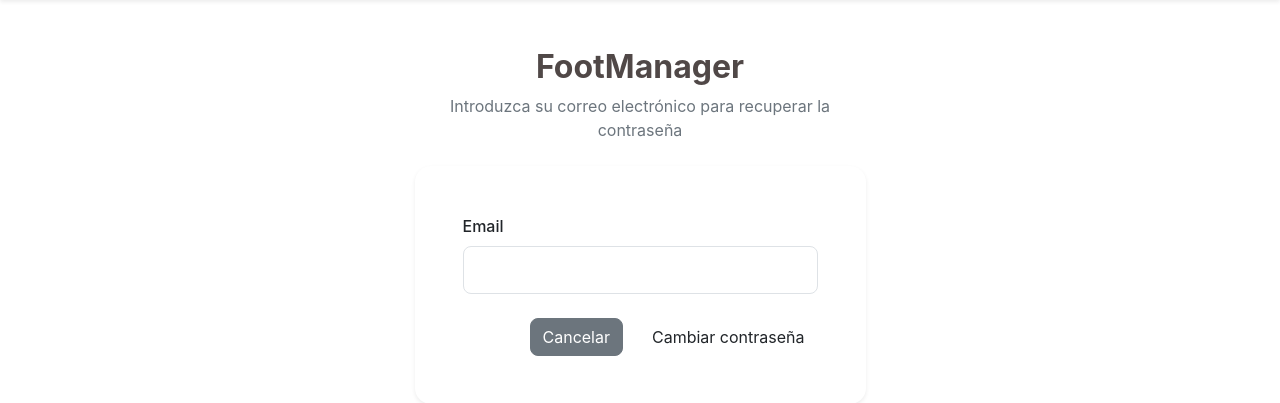
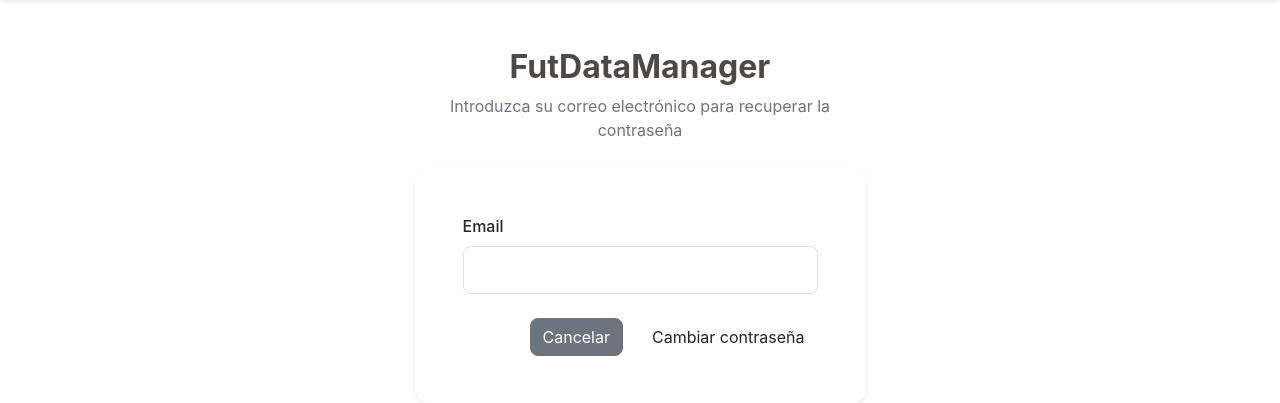
Before and after one commit to juancarlospizarro/django-football-stats, a Django app: page /auth/password_forget/ in a window 1280 px wide. Shown: the part 96-499 px from the top of the page. Run offline with Django 5.2, Linux system fonts and the light colour scheme; some libraries are stand-ins or nearby versions.

Commit message:
Cambio en el nombre de la aplicación en las diferentes vistas de usuario.

```diff
--- a/usuarios/templates/usuarios/login.html
+++ b/usuarios/templates/usuarios/login.html
@@ -1,6 +1,6 @@
 {% extends "includes/base.html" %}
 {% load static %}
-{% block title %}FootManager - Iniciar sesión{% endblock %}
+{% block title %}FutDataManager - Iniciar sesión{% endblock %}
 {% block content %}
 <main class="d-flex align-items-center py-5">
         <div class="container">
@@ -10,7 +10,7 @@
 
                     <!-- Títulos -->
                     <div class="text-center mb-4">
-                        <h1 class="h2 fw-bold text-foot-darkgray">FootManager</h1>
+                        <h1 class="h2 fw-bold text-foot-darkgray">FutDataManager</h1>
                         <p class="text-secondary">Introduzca la información para iniciar sesión</p>
                     </div>
 
--- a/usuarios/templates/usuarios/new_password.html
+++ b/usuarios/templates/usuarios/new_password.html
@@ -1,6 +1,6 @@
 {% extends "includes/base.html" %}
 {% load static %}
-{% block title %}FootManager - Restablecer contraseña{% endblock %}
+{% block title %}FutDataManager - Restablecer contraseña{% endblock %}
 {% block content %}
 <main class="d-flex align-items-center py-5">
     <div class="container">
@@ -8,7 +8,7 @@
             <div class="col-12 col-md-8 col-lg-6 col-xl-5">
 
                 <div class="text-center mb-4">
-                    <h1 class="h2 fw-bold text-foot-darkgray">FootManager</h1>
+                    <h1 class="h2 fw-bold text-foot-darkgray">FutDataManager</h1>
                     <p class="text-secondary">Introduzca su nueva contraseña</p>
                 </div>
 
--- a/usuarios/templates/usuarios/new_password_done.html
+++ b/usuarios/templates/usuarios/new_password_done.html
@@ -1,6 +1,6 @@
 {% extends "includes/base.html" %}
 {% load static %}
-{% block title %}FootManager - Restablecer contraseña{% endblock %}
+{% block title %}FutDataManager - Restablecer contraseña{% endblock %}
 {% block content %}
 <main class="d-flex align-items-center py-5">
     <div class="container">
@@ -8,7 +8,7 @@
             <div class="col-12 col-md-8 col-lg-6 col-xl-5">
 
                 <div class="text-center mb-4">
-                    <h1 class="h2 fw-bold text-foot-darkgray">FootManager</h1>
+                    <h1 class="h2 fw-bold text-foot-darkgray">FutDataManager</h1>
                     <p class="text-secondary">Introduzca su nueva contraseña</p>
                 </div>
 
--- a/usuarios/templates/usuarios/password_forget.html
+++ b/usuarios/templates/usuarios/password_forget.html
@@ -1,6 +1,6 @@
 {% extends "includes/base.html" %}
 {% load static %}
-{% block title %}FootManager - Restablecer contraseña{% endblock %}
+{% block title %}FutDataManager - Restablecer contraseña{% endblock %}
 {% block content %}
 <main class="d-flex align-items-center py-5">
     <div class="container">
@@ -8,7 +8,7 @@
             <div class="col-12 col-md-8 col-lg-6 col-xl-5">
 
                 <div class="text-center mb-4">
-                    <h1 class="h2 fw-bold text-foot-darkgray">FootManager</h1>
+                    <h1 class="h2 fw-bold text-foot-darkgray">FutDataManager</h1>
                     <p class="text-secondary">Introduzca su correo electrónico para recuperar la contraseña</p>
                 </div>
 
--- a/usuarios/templates/usuarios/password_forget_done.html
+++ b/usuarios/templates/usuarios/password_forget_done.html
@@ -1,6 +1,6 @@
 {% extends "includes/base.html" %}
 {% load static %}
-{% block title %}FootManager - Restablecer contraseña{% endblock %}
+{% block title %}FutDataManager - Restablecer contraseña{% endblock %}
 {% block content %}
 <main class="d-flex align-items-center py-5">
     <div class="container">
@@ -8,7 +8,7 @@
             <div class="col-12 col-md-8 col-lg-6 col-xl-5">
 
                 <div class="text-center mb-4">
-                    <h1 class="h2 fw-bold text-foot-darkgray">FootManager</h1>
+                    <h1 class="h2 fw-bold text-foot-darkgray">FutDataManager</h1>
                     <p class="text-secondary">Introduzca su correo electrónico para recuperar la contraseña</p>
                 </div>
 
--- a/usuarios/templates/usuarios/password_forget_email.html
+++ b/usuarios/templates/usuarios/password_forget_email.html
@@ -50,11 +50,11 @@
 </head>
 <body>
   <div class="container">
-    <h1>FootManager - Restablecer contraseña</h1>
+    <h1>FutDataManager - Restablecer contraseña</h1>
 
     <p>Hola {{ user.get_full_name|default:user.username }},</p>
 
-    <p>Hemos recibido una solicitud para restablecer la contraseña de tu cuenta de FootManager ({{ user.email }}).</p>
+    <p>Hemos recibido una solicitud para restablecer la contraseña de tu cuenta de FutDataManager ({{ user.email }}).</p>
 
     <p>Para crear una nueva contraseña, haz clic en el siguiente botón:</p>
 
@@ -70,7 +70,7 @@
     <p>Si no solicitaste este cambio, puedes ignorar este correo.</p>
 
     <div class="footer">
-      <p>Gracias por usar FootManager.<br>— El equipo de desarrollo</p>
+      <p>Gracias por usar FutDataManager.<br>— El equipo de desarrollo</p>
     </div>
   </div>
 </body>
--- a/usuarios/templates/usuarios/password_forget_subject.txt
+++ b/usuarios/templates/usuarios/password_forget_subject.txt
@@ -1 +1 @@
-Restablecer contraseña - FootManager
+Restablecer contraseña - FutDataManager
--- a/usuarios/templates/usuarios/signin.html
+++ b/usuarios/templates/usuarios/signin.html
@@ -1,5 +1,5 @@
 {% extends "includes/base.html" %}
-{% block title %}FootManager - Registrarse{% endblock %}
+{% block title %}FutDataManager - Registrarse{% endblock %}
 {% load static %}
 {% block content %}
 <main class="d-flex align-items-center py-5">
@@ -10,7 +10,7 @@
 
                     <!-- Títulos -->
                     <div class="text-center mb-4">
-                        <h1 class="h2 fw-bold text-foot-darkgray">FootManager</h1>
+                        <h1 class="h2 fw-bold text-foot-darkgray">FutDataManager</h1>
                         <p class="text-secondary">Introduzca la información para registrarse</p>
                     </div>
 
```
